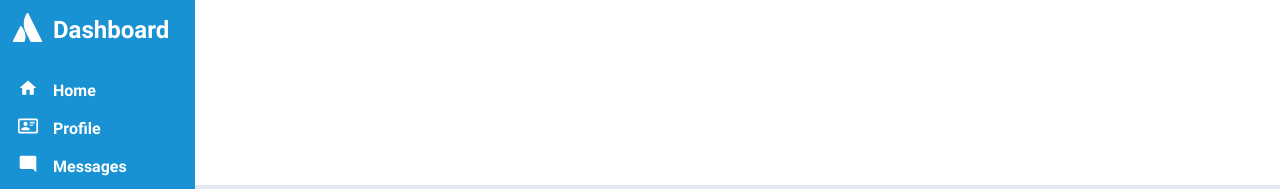
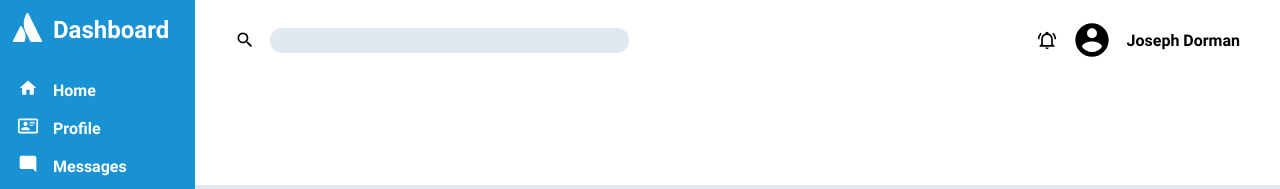
Before and after one commit to josephdorman/admin-dashboard, a plain HTML site: page index.html in a window 1280 px wide. Shown: the top 189 px of the page. Drawn offline with Linux system fonts and the light colour scheme.

Commit message:
Add top part of header

```diff
--- a/index.html
+++ b/index.html
@@ -9,7 +9,21 @@
 </head>
 <body class="main-grid">
   <div class="header">
+    <div class="search">
+      <img class="icon" src="assets/magnify.svg"/>
+      <input type="text" id="search" name="search">
+    </div>
+    <div class="alert">
+      <img class="icon" src="assets/bell-ring-outline.svg"/>
+      <img class="profile-picture" src="assets/account-circle.svg"/>
+      <p>Joseph Dorman</p>
+    </div>
+    <div class="profile">
 
+    </div>
+    <div class="upload">
+
+    </div>
   </div>
   <div class="sidebar">
     <div class="sidebar-title">
--- a/style.css
+++ b/style.css
@@ -31,6 +31,38 @@ body {
   background-color:white;
 
   grid-column: 2;
+  display: grid;
+
+  grid-template-columns: minmax(300px, 40%) 1fr;
+  grid-template-rows: 80px 1fr;
+
+}
+
+.search {
+  display: flex;
+  align-items: center;
+  gap: 15px;
+
+  margin-left: 40px;
+}
+
+.search input[type="text"] {
+  border: none;
+  border-radius: 12px;
+
+  background-color: #e2e8f0;
+
+  padding: 5px;
+  width: 100%;
+}
+
+.alert {
+  display: flex;
+  align-items: center;
+  gap: 15px;
+  justify-content: end;
+
+  margin-right: 40px;
 }
 
 .sidebar {
@@ -59,6 +91,11 @@ body {
 .icon {
   width: 20px;
   height: 20px;
+}
+
+.profile-picture {
+  width: 40px;
+  height: 40px;
 }
 
 .sidebar-title ul{
```
